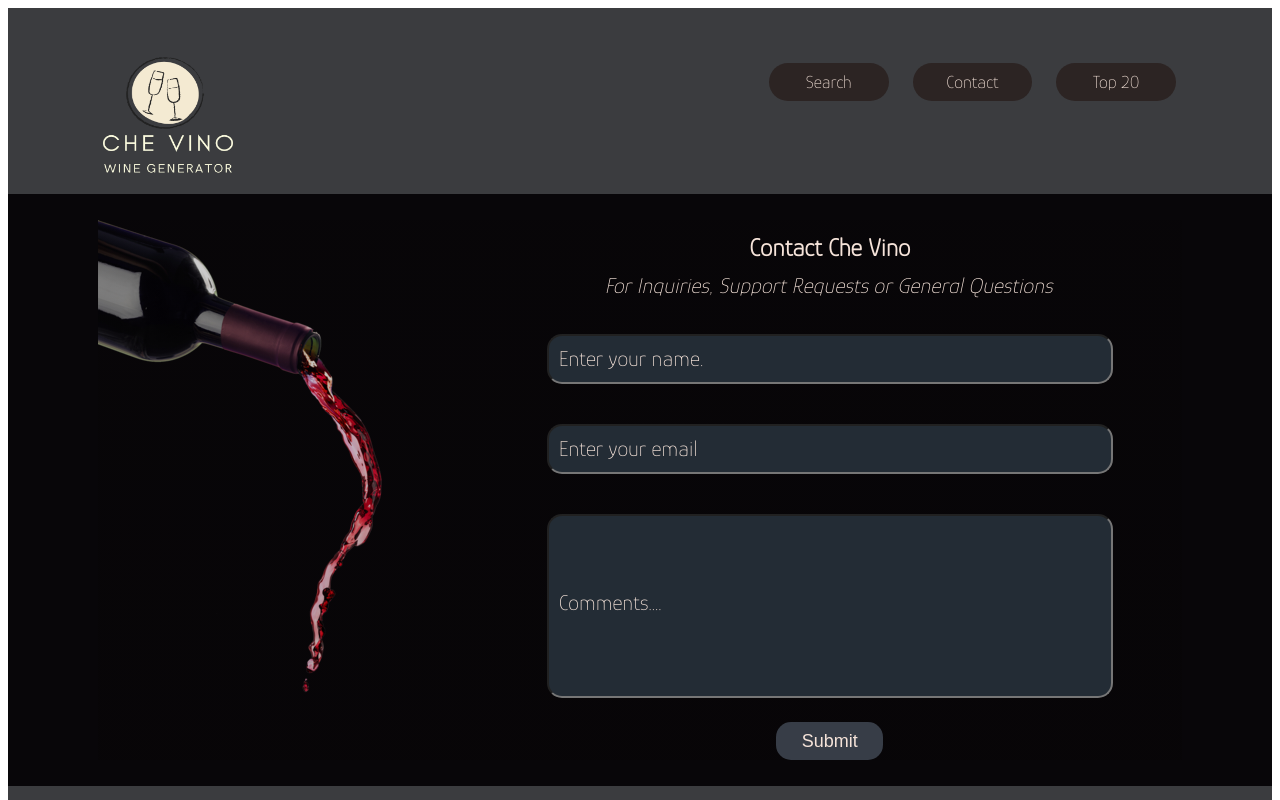
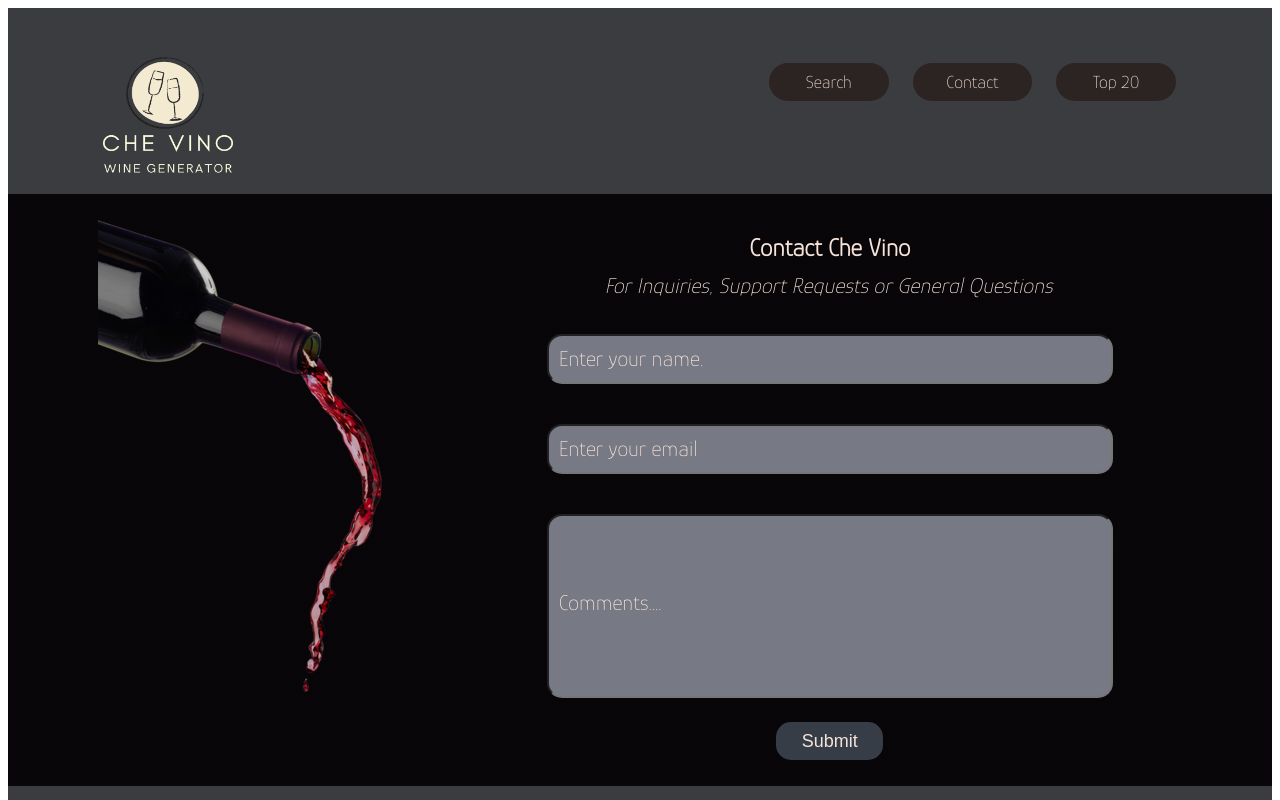
Before and after one commit to bella77-69/Che-Vino, a React (Create React App) app in the folder client/: page /contact in a window 1280 px wide. Shown: the top 800 px of the page. Built offline with nearby package versions, Linux system fonts and the light colour scheme.

Commit message:
fixed up some styling

```diff
--- a/client/src/pages/ContactPage.scss
+++ b/client/src/pages/ContactPage.scss
@@ -57,7 +57,7 @@
     padding: .625rem;
     border-radius: .3125rem;
     margin-bottom: 1.5rem;
-    background-color: $Greyish;
+    background-color: $cement;
     border-radius: .9375rem;
     @include subHeader;
 
--- a/client/src/pages/SearchPage.jsx
+++ b/client/src/pages/SearchPage.jsx
@@ -18,16 +18,16 @@ export default function SearchPage() {
       );
 
       setData(respRed.data);
-      // console.log("Red",respRed)
+      console.log("Red",respRed)
       setData(respWhite.data);
-      // console.log("White", respWhite)
+
       setData(respPort.data);
       console.log("Port", respPort);
-      // setData(respRose.data);
+      setData(respRose.data);
       console.log("Rose", respRose);
-      // setData(respSparkling.data);
+      setData(respSparkling.data);
       console.log("Sparkling", respSparkling);
-      // setData(respDessert.data);
+      setData(respDessert.data);
       console.log("Dessert", respDessert);
     };
 
```
Also changed, not shown: 1 other file (tests, documents, lock files or other folders).
